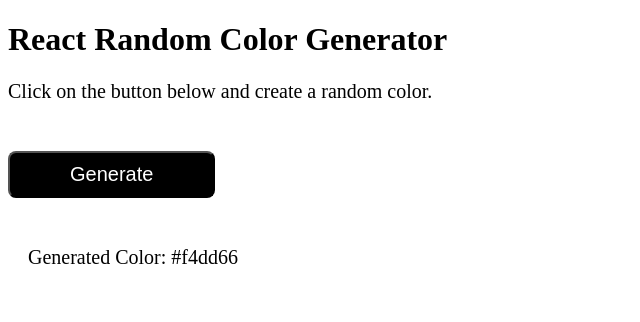
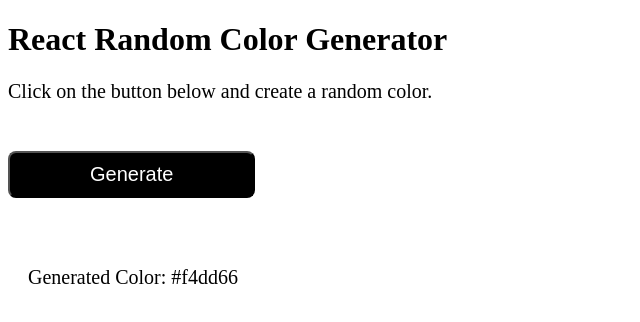
Before and after one commit to julessre/react-random-color-generator, a React app: page / in a window 1280 px wide. Shown: the top 322 px of the page, without its empty margins (0-640 px from the left). Built offline with nearby package versions, Linux system fonts and the light colour scheme.

Commit message:
Added a slower transition of background color

```diff
--- a/src/App.js
+++ b/src/App.js
@@ -6,7 +6,7 @@ const Button = styled.button`
   background-color: black;
   color: white;
   font-size: 20px;
-  padding: 10px 60px;
+  padding: 10px 80px;
   cursor: pointer;
   border-radius: 8px;
   margin: 10px 0px;
@@ -19,6 +19,9 @@ export default function App() {
     backgroundColor: textColor,
     fontSize: '20px',
     padding: '20px',
+    paddingTop: '40px',
+    paddingBottom: '40px',
+    transition: 'all 1s ease',
     display: 'inline-block',
   };
 
```
